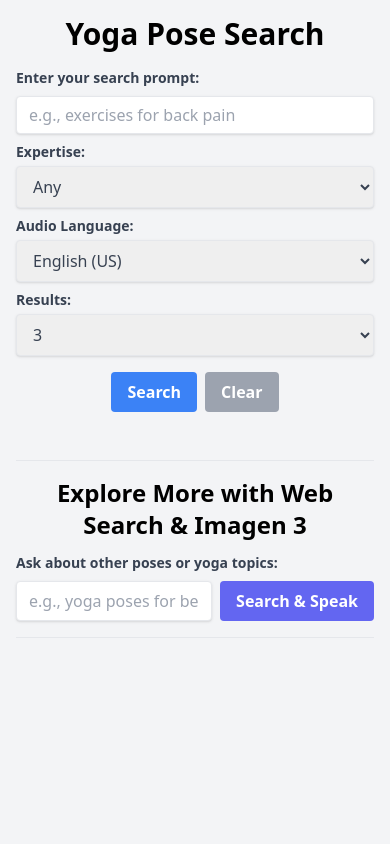
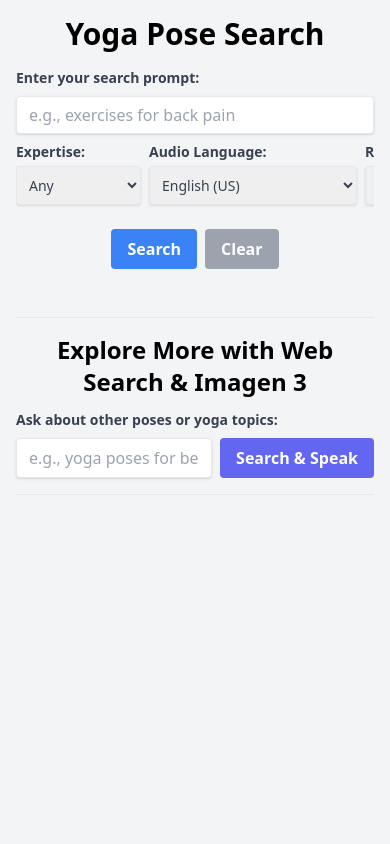
Before and after one commit to deepansharya1111/yoga-poses-recommender-python, a Flask app: page / in a window 390 px wide. Run offline with Flask 3, Linux system fonts and the light colour scheme; parts of the project's set-up code (start-up, migrations or seed data) failed here and were passed over; some libraries are stand-ins or nearby versions.

Commit message:
Updated to responsive dropdowns

```diff
--- a/templates/index.html
+++ b/templates/index.html
@@ -35,26 +35,28 @@
         }
     </style>
 </head>
-<body class="bg-gray-100">
-    <div class="container mx-auto p-4">
+<body class="bg-gray-100 min-h-screen">
+    <div class="container mx-auto p-4 mb-12">
         <h1 class="text-3xl font-bold mb-4 text-center">Yoga Pose Search</h1>
         <form id="searchForm" class="mb-4">
             <div class="mb-4">
                 <label for="prompt" class="block text-gray-700 text-sm font-bold mb-2">Enter your search prompt:</label>
-                <div class="flex flex-wrap gap-2">
-                    <input type="text" id="prompt" name="prompt" class="w-full md:w-auto md:flex-1 shadow appearance-none border rounded py-2 px-3 text-gray-700 leading-tight focus:outline-none focus:shadow-outline" placeholder="e.g., exercises for back pain">
-                    <div class="w-full sm:w-auto">
+                <div class="flex flex-col lg:flex-row gap-2 items-end w-full">
+                    <input type="text" id="prompt" name="prompt" class="w-full lg:flex-1 shadow appearance-none border rounded py-2 px-3 text-gray-700 leading-tight focus:outline-none focus:shadow-outline" placeholder="e.g., exercises for back pain">
+                    <!-- Container for dropdowns -->
+                    <div class="w-full lg:w-auto flex flex-nowrap lg:flex-shrink-0 gap-2 overflow-x-auto lg:overflow-visible pb-2 lg:pb-0">
+                            <div class="flex-shrink-0">
                          <label for="expertiseFilter" class="block text-gray-700 text-sm font-bold mb-1">Expertise:</label>
-                         <select id="expertiseFilter" name="expertiseFilter" class="w-full shadow border rounded py-2 px-3 text-gray-700 leading-tight focus:outline-none focus:shadow-outline min-w-[150px]">
+                         <select id="expertiseFilter" name="expertiseFilter" class="shadow border rounded py-2 px-2 text-gray-700 leading-tight focus:outline-none focus:shadow-outline text-sm">
                              <option value="Any" selected>Any</option>
                              <option value="Beginner">Beginner</option>
                              <option value="Intermediate">Intermediate</option>
                              <option value="Advanced">Advanced</option>
                          </select>
                     </div>
-                    <div class="w-full sm:w-auto">
-                        <label for="languageSelect" class="block text-gray-700 text-sm font-bold mb-1">Audio Language:</label> <!-- Changed Label -->
-                        <select id="languageSelect" name="languageSelect" class="w-full shadow border rounded py-2 px-3 text-gray-700 leading-tight focus:outline-none focus:shadow-outline min-w-[150px]">
+                            <div class="flex-shrink-0">
+                                <label for="languageSelect" class="block text-gray-700 text-sm font-bold mb-1">Audio Language:</label>
+                                <select id="languageSelect" name="languageSelect" class="shadow border rounded py-2 px-2 text-gray-700 leading-tight focus:outline-none focus:shadow-outline text-sm truncate">
                             <option value="en-US" selected>English (US)</option>
                             <option value="de-DE">German (Germany)</option>
                             <option value="en-AU">English (Australia)</option>
@@ -87,9 +89,9 @@
                             <option value="te-IN">Telugu (India)</option>
                         </select>
                    </div>
-                     <div class="w-full sm:w-auto">
-                         <label for="numResults" class="block text-gray-700 text-sm font-bold mb-1">Results:</label>
-                         <select id="numResults" name="numResults" class="w-full shadow border rounded py-2 px-3 text-gray-700 leading-tight focus:outline-none focus:shadow-outline min-w-[100px]">
+                            <div class="flex-shrink-0">
+                                <label for="numResults" class="block text-gray-700 text-sm font-bold mb-1">Results:</label>
+                                <select id="numResults" name="numResults" class="shadow border rounded py-2 px-2 text-gray-700 leading-tight focus:outline-none focus:shadow-outline text-sm">
                              <option value="3" selected>3</option>
                              <option value="4">4</option>
                              <option value="5">5</option>
@@ -99,7 +101,8 @@
                              <option value="9">9</option>
                              <option value="10">10</option>
                          </select>
-                    </div>
+                            </div>
+                    </div> <!-- Close dropdowns container -->
                 </div>
                 <p id="promptError" class="text-red-500 text-xs italic hidden">Please enter a prompt.</p>
             </div>
@@ -141,6 +144,7 @@
     </div>
 
     <script>
+    document.addEventListener('DOMContentLoaded', function() {
         const searchForm = document.getElementById('searchForm');
         const promptInput = document.getElementById('prompt');
         const promptError = document.getElementById('promptError');
@@ -928,7 +932,7 @@
                  console.error('Error:', error);
              });
          }
-
+    }); // Close DOMContentLoaded listener
     </script>
 </body>
 </html>
```
